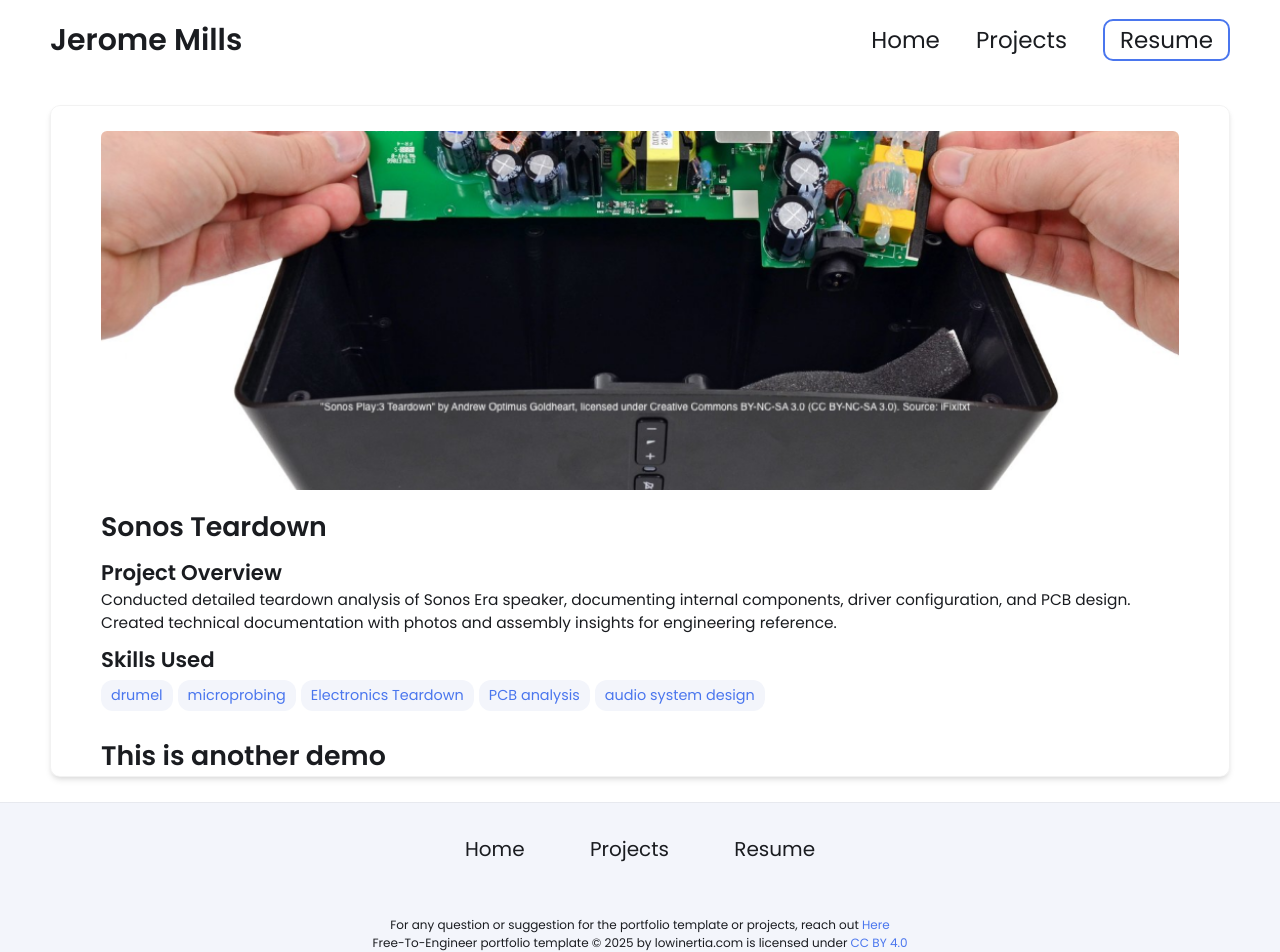
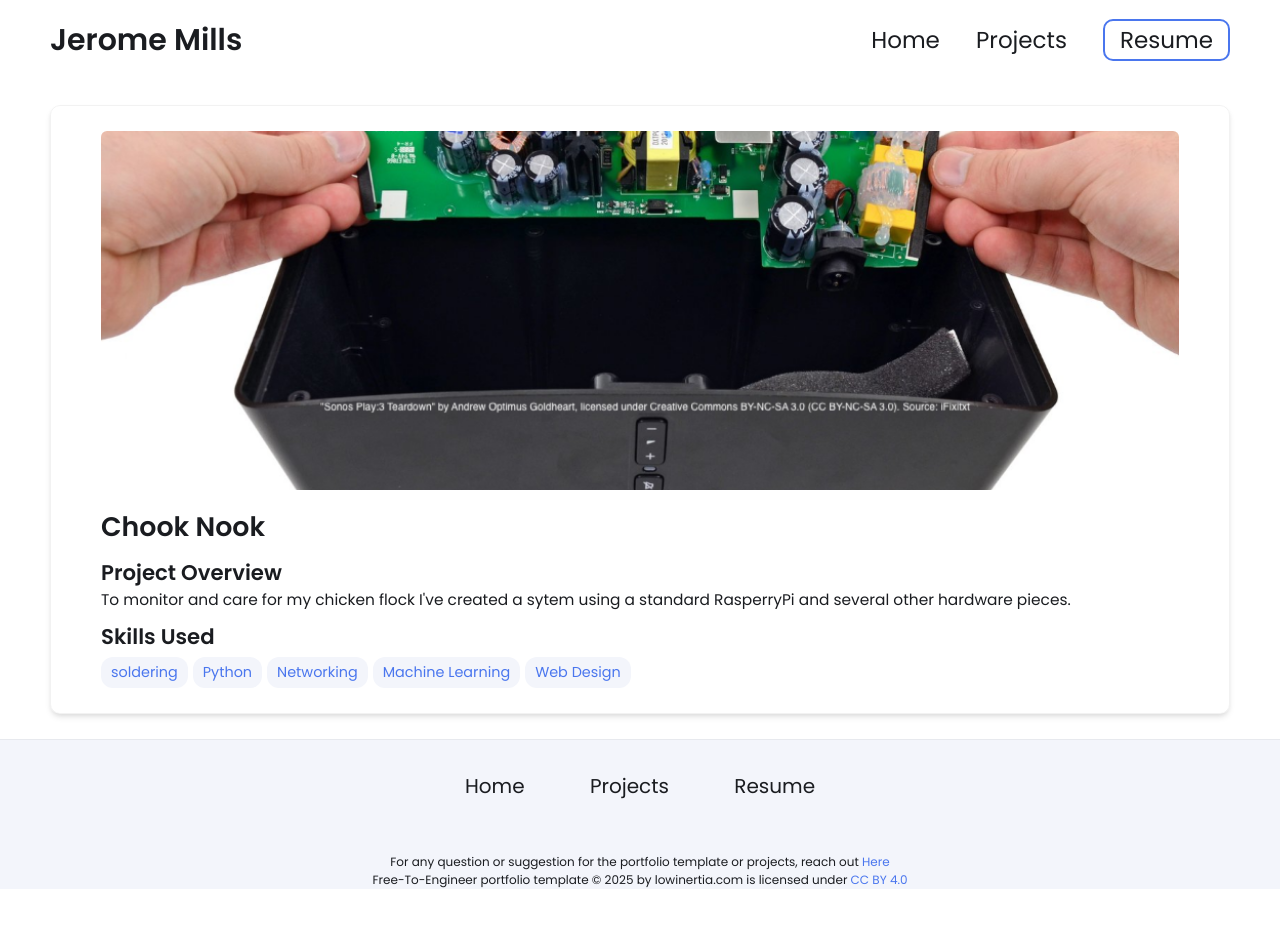
Before and after one commit to IpslWon/IpslWon.github.io, a Jekyll site: the page built from _projects/sonos-teardown/index.md, in a window 1280 px wide. Built offline with Jekyll 4.4.1, drawn with Linux system fonts in a browser that asks for light colours; after the commit the page ends 900 px from its top, so only the background shows below that.

Commit message:
Change project title to 'Chook Nook' and update details
Updated project title and description to reflect a new project about chicken monitoring system using Raspberry Pi.

```diff
--- a/_projects/sonos-teardown/index.md
+++ b/_projects/sonos-teardown/index.md
@@ -1,15 +1,13 @@
 ---
 layout: post
-title: Sonos Teardown
-description: Conducted detailed teardown analysis of Sonos Era speaker, documenting internal components, driver configuration, and PCB design. Created technical documentation with photos and assembly insights for engineering reference.
+title: Chook Nook
+description: To monitor and care for my chicken flock I've created a sytem using a standard RasperryPi and several other hardware pieces.
 skills:
-  - drumel
-  - microprobing
-  - Electronics Teardown
-  - PCB analysis
-  - audio system design
+  - soldering
+  - Python
+  - Networking
+  - Machine Learning
+  - Web Design
 
 main-image: /sonos.png
 ---
-
-# This is another demo
```
